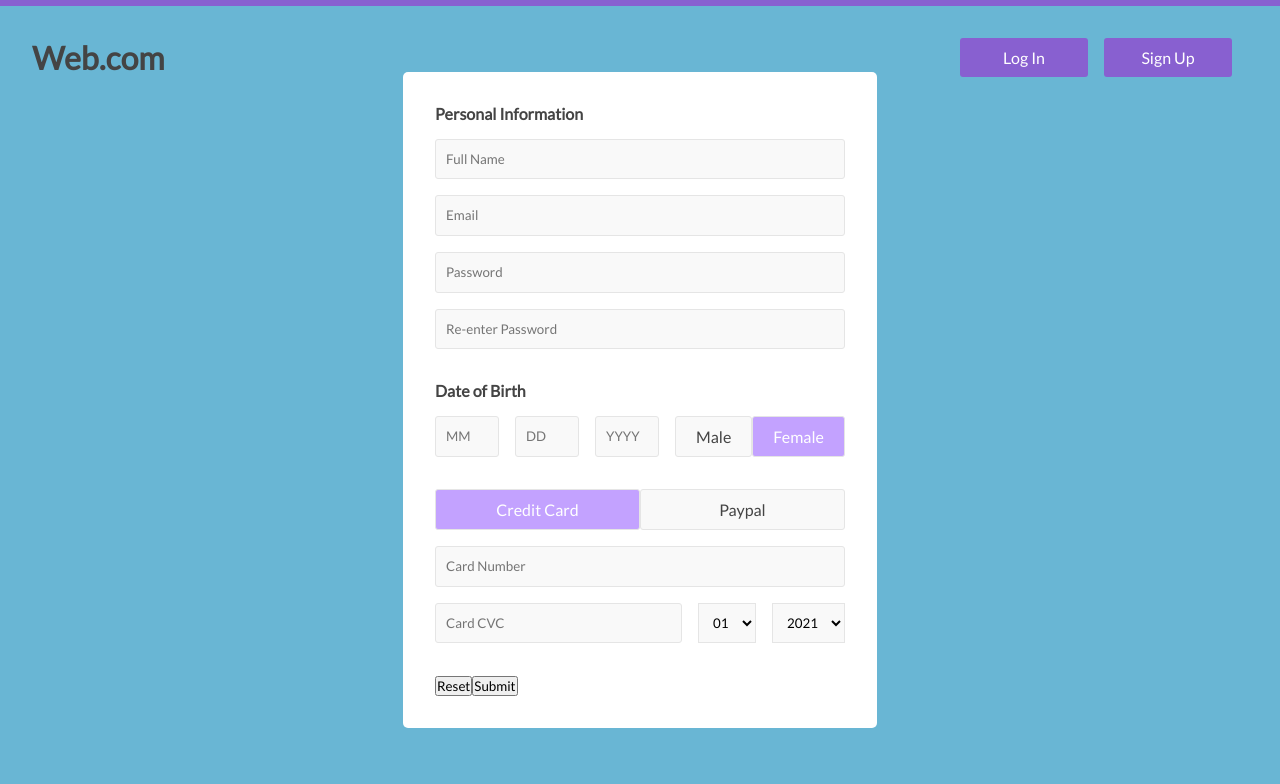
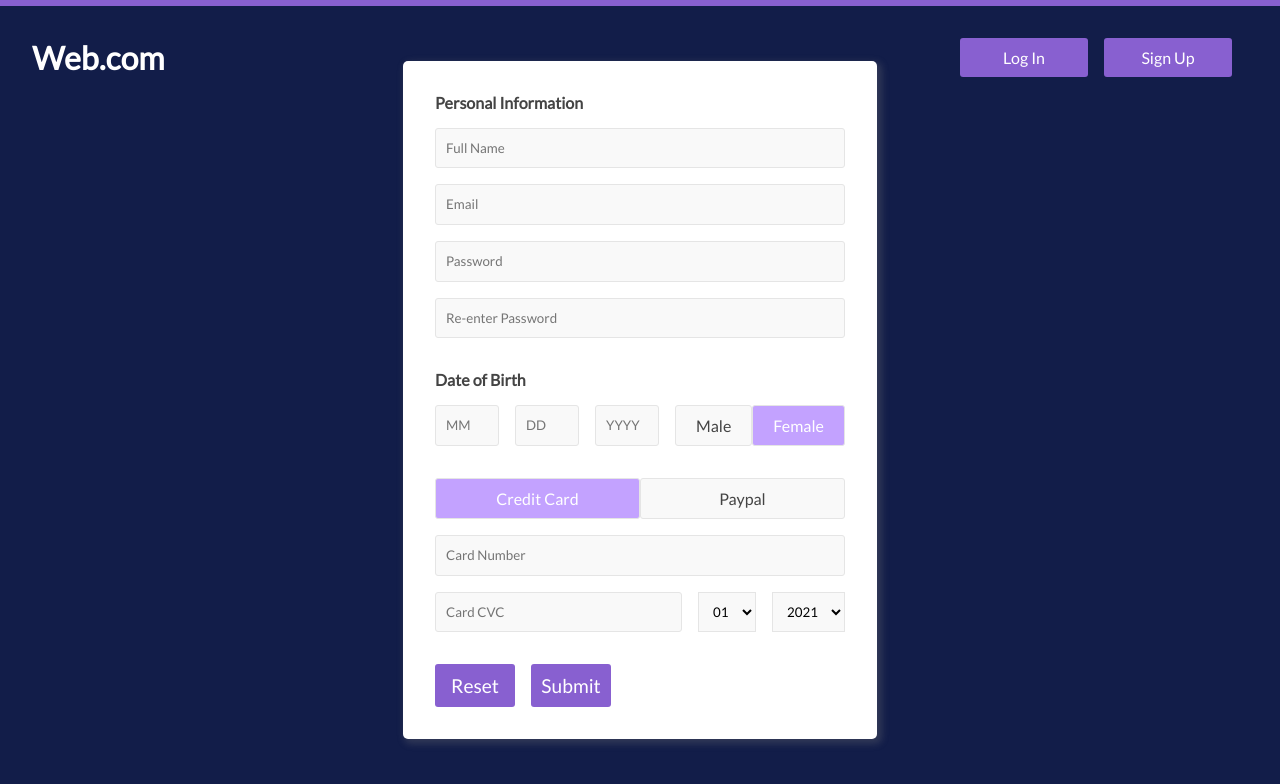
Before and after one commit to AndrewTownsley/react-form-validation, a React (Create React App) app: page /signup in a window 1280 px wide. Shown: the top 784 px of the page. Built offline with nearby package versions, Linux system fonts and the light colour scheme.

Commit message:
starting validation logic on signup form.  Using ReadMe for psuedocode.

```diff
--- a/src/components/Signup.jsx
+++ b/src/components/Signup.jsx
@@ -1,6 +1,12 @@
-
+import React, { useState } from "react";
 
 const Signup = () => {
+  const [values, setValues] = useState({
+    fullName: "",
+  })
+
+  const [submitted, setSubmitted] = useState(false);
+  const [valid, setValid] = useState(false);
 
   return (
     <div className="sign-up">
@@ -64,8 +70,8 @@ const Signup = () => {
             </div>
           </div>
         </form>
-        <button>Reset</button>
-        <button>Submit</button>
+        <button className="sign-up-btn">Reset</button>
+        <button className="sign-up-btn">Submit</button>
       </div>
 
 
--- a/src/index.css
+++ b/src/index.css
@@ -27,6 +27,7 @@ a {
 h1 {
   margin: 2rem;
   font-size: 2rem;
+  color: #fff;
 }
 
 h4 {
@@ -35,7 +36,8 @@ h4 {
 
 .app-main {
   height: 100vh;
-  background: #69b6d4;
+  /* background: #69b6d4; */
+  background: #121d49;
   display: flex;
   flex-direction: column;
   justify-content: center;
@@ -87,6 +89,9 @@ h4 {
   background: #fff;
   border-radius: 5px;
   max-width: 400px;
+  box-shadow: 3px 3px 7px 2px rgba(119, 119, 119, 0.3);
+  -moz-box-shadow: 3px 3px 7px 2px rgba(119, 119, 119, 0.3);
+  -webkit-box-shadow: 3px 3px 7px 2px rgba(119, 119, 119, 0.3);
 }
 
 .form-window h3 {
@@ -147,6 +152,9 @@ form span {
   background: #fff;
   padding: 2rem;
   border-radius: 5px;
+  box-shadow: 3px 3px 7px 2px rgba(119, 119, 119, 0.3);
+  -moz-box-shadow: 3px 3px 7px 2px rgba(119, 119, 119, 0.3);
+  -webkit-box-shadow: 3px 3px 7px 2px rgba(119, 119, 119, 0.3);
 }
 
 .sign-up-form {
@@ -207,9 +215,10 @@ form span {
 .sign-up-payment label {
   display: inline-block;
   background-color: var(--light-gray-bg);
-  border: 1px solid #e5e5e5;
+  border-radius: var(--brad-input);
+  border: solid 1px var(--gray-border);
   padding: 10px 20px;
-  border-radius: var(--brad-input);
+  cursor: pointer;
 }
 
 .sign-up-gender input[type="radio"]:checked + label,
@@ -230,3 +239,14 @@ form span {
   margin-left: 1rem;
   margin-bottom: 1rem;
 }
+
+.sign-up-btn {
+  border: var(--gray-border);
+  background: var(--btn-color);
+  color: #fff;
+  padding: var(--pad-input);
+  border-radius: var(--brad-input);
+  margin-right: 1rem;
+  font-size: 1.2rem;
+  width: 80px;
+}
```
Also changed, not shown: src/components/useForm.js (added, +13 -0 lines), 1 other file (tests, documents, lock files or other folders).
